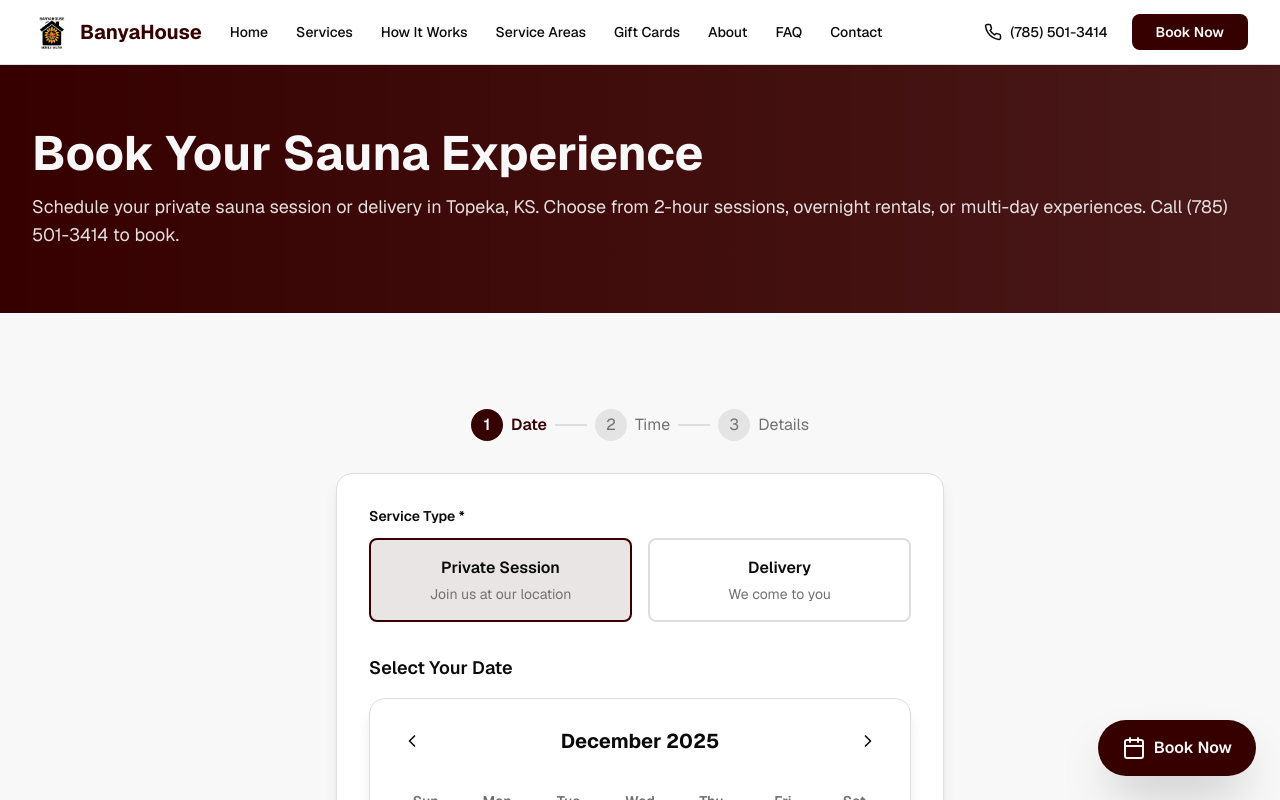
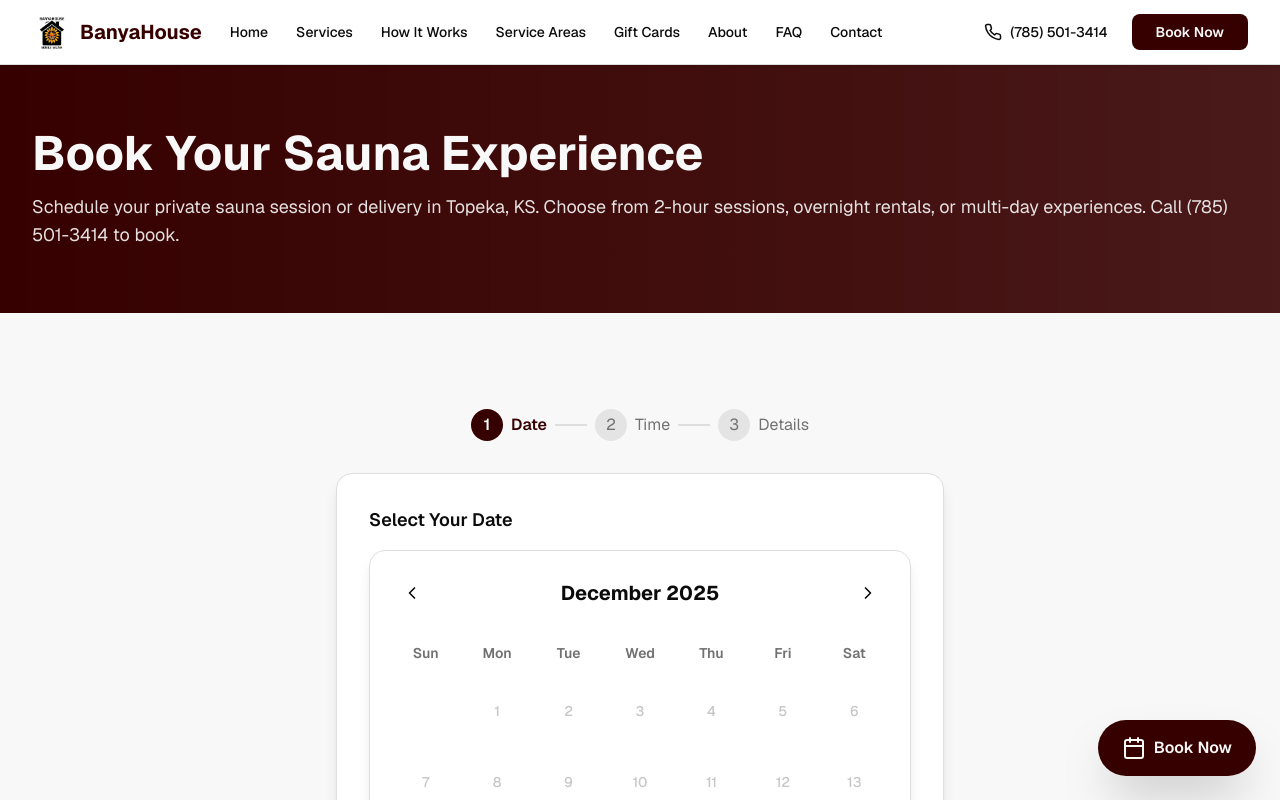
Before and after one commit to YouE168/BanyaHouse-Intern, a Next.js app: page /book in a window 1280 px wide. Shown: the top 800 px of the page. Built offline with nearby package versions, Linux system fonts and the light colour scheme.

Commit message:
change: fixed booking form

```diff
--- a/app/book/BookingForm.tsx
+++ b/app/book/BookingForm.tsx
@@ -25,7 +25,7 @@
     name: "",
     email: "",
     phone: "",
-    serviceType: "private",
+    serviceType: "private", // Default to private (or change to "delivered" if needed)
     date: "",
     timeSlot: "",
     duration: "2",
@@ -285,58 +285,7 @@
         onSubmit={handleSubmit}
         className="bg-card rounded-xl p-6 md:p-8 border border-border shadow-lg"
       >
-        {/* Service Type Selection - Always visible */}
-        <div className="mb-8">
-          <label className="block text-sm font-semibold mb-3 text-foreground">
-            Service Type *
-          </label>
-          <div className="grid grid-cols-2 gap-4">
-            <button
-              type="button"
-              onClick={() =>
-                setFormData({
-                  ...formData,
-                  serviceType: "private",
-                  date: "",
-                  timeSlot: "",
-                })
-              }
-              className={`p-4 rounded-lg border-2 transition ${
-                formData.serviceType === "private"
-                  ? "border-primary bg-primary/10"
-                  : "border-border hover:border-primary/50"
-              }`}
-            >
-              <div className="font-semibold text-foreground">
-                Private Session
-              </div>
-              <div className="text-sm text-muted-foreground mt-1">
-                Join us at our location
-              </div>
-            </button>
-            <button
-              type="button"
-              onClick={() =>
-                setFormData({
-                  ...formData,
-                  serviceType: "delivered",
-                  date: "",
-                  timeSlot: "",
-                })
-              }
-              className={`p-4 rounded-lg border-2 transition ${
-                formData.serviceType === "delivered"
-                  ? "border-primary bg-primary/10"
-                  : "border-border hover:border-primary/50"
-              }`}
-            >
-              <div className="font-semibold text-foreground">Delivery</div>
-              <div className="text-sm text-muted-foreground mt-1">
-                We come to you
-              </div>
-            </button>
-          </div>
-        </div>
+        {/* Service Type Selection - REMOVED */}
 
         {/* Step 1: Date Selection */}
         {step === "date" && (
```
